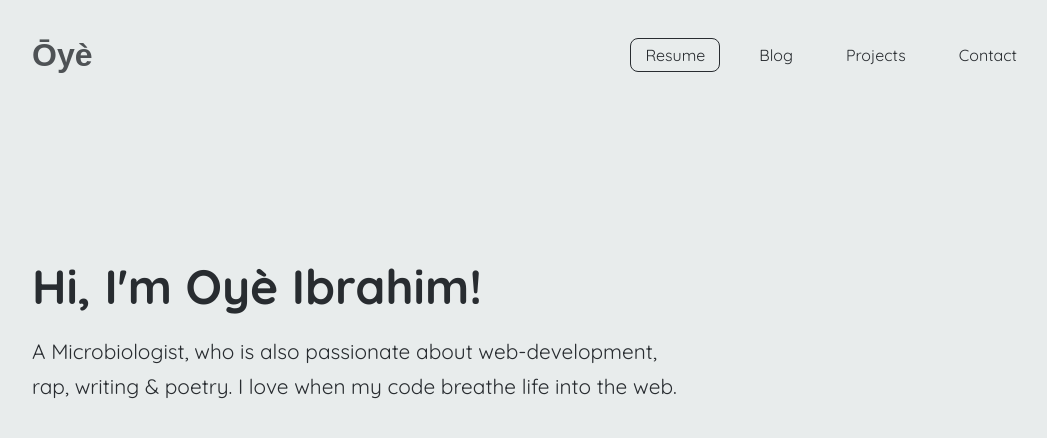
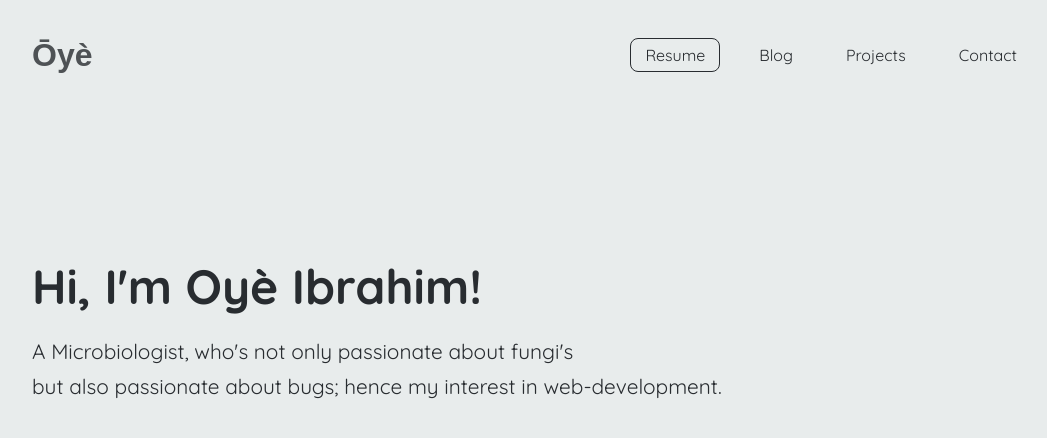
Before and after one commit to Oye-Ibrahim/Portfolio, a plain HTML site: page index.html in a window 1280 px wide. Shown: the whole page, without its empty margins (96-1143 px from the left). Drawn offline with Linux system fonts and the light colour scheme.

Commit message:
changed blog link

```diff
--- a/index.html
+++ b/index.html
@@ -23,7 +23,7 @@
             </li>
             <li>
               <a
-                href="https://allpoetry.com/Oye%CC%80"
+                href="https://programmingandpoetry.hashnode.dev/"
                 target="_blank"
                 class="hov"
                 >Blog</a
@@ -52,10 +52,9 @@
         <section class="hero-section">
           <h1>Hi, I'm Oyè Ibrahim!</h1>
           <p>
-            A Microbiologist, who is also passionate about web-development,
-            <br />
-            rap, writing & poetry. I love when my code breathe life into the
-            web.
+            A Microbiologist, who's not only passionate about fungi's <br />
+            but also passionate about bugs; hence my interest in
+            web-development.
           </p>
         </section>
       </main>
```
